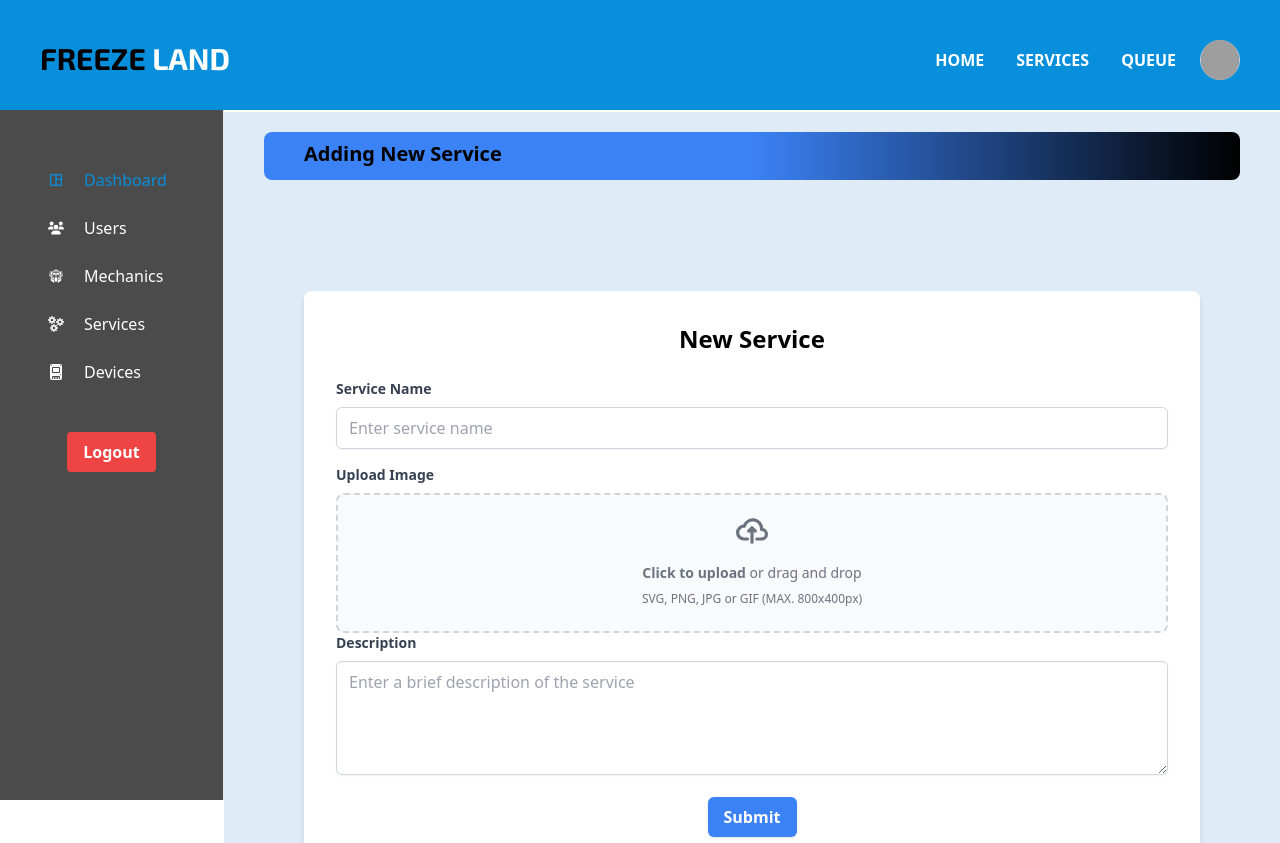
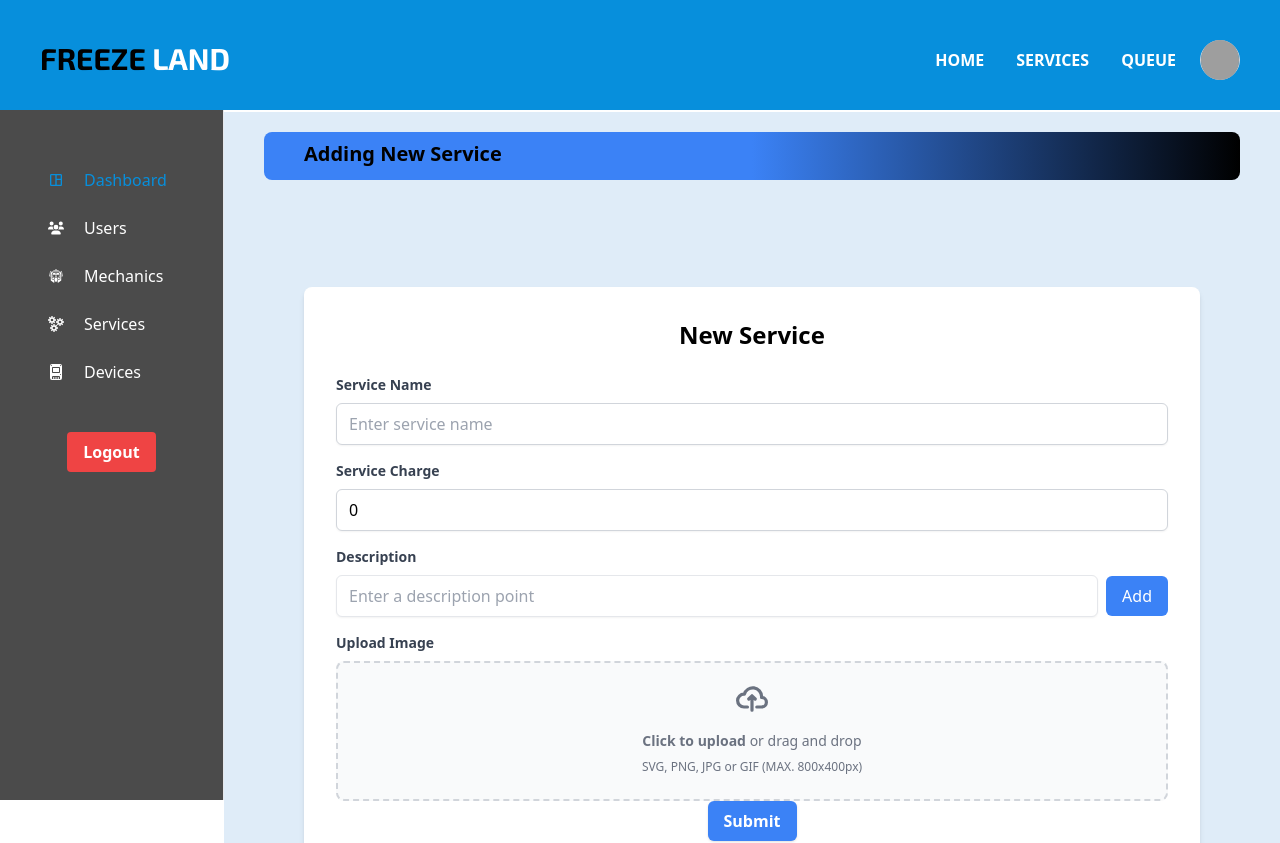
Before and after one commit to SandeeepS/FreezeLand-frontend, a React (Vite) app: page /admin/addNewService in a window 1280 px wide. Shown: the top 843 px of the page. Built offline with nearby package versions, Linux system fonts and the light colour scheme; sample sign-in values are in the browser's storage; grey boxes are pictures that could not be loaded.

Commit message:
re arraged the user service registration process and added additional information like service id userid into it

```diff
--- a/src/Api/errorHandler.ts
+++ b/src/Api/errorHandler.ts
@@ -17,7 +17,6 @@ const errorHandler = async (error: Error | AxiosError) => {
       console.log("Unauthorized error, logging out...");
       await logout();
       store.dispatch(userLogout())
-
       toast.error("Session expired. Please log in again.");
       return;
     }
--- a/src/App.tsx
+++ b/src/App.tsx
@@ -65,9 +65,6 @@ function App() {
             <Route path="/user/forget-password" element={<ForgetPassword />} />
           </Route>
 
-          {/* <Route path="/user" element={<UserLoggedIn />}>
-            <Route path="/user/homepage" element={<UserHomePage />} />
-          </Route> */}
 
           {/** new User layout */}
           <Route path="/user" element={<UserLoggedIn />}>
--- a/src/Pages/Admin/NewService.tsx
+++ b/src/Pages/Admin/NewService.tsx
@@ -1,17 +1,15 @@
 import React, { useState, useEffect } from "react";
-import imageCompression from "browser-image-compression";
 import { Formik } from "formik";
 import AdminHeader from "../../components/Admin/AdminHeader";
 import { ServiceListingValidation } from "../../components/Common/Validations";
-import { addService } from "../../Api/admin";
+import { addService, getS3SingUrl } from "../../Api/admin";
 import { useNavigate } from "react-router-dom";
 import LargeModal from "../../components/Common/LargeModal";
-import { FormikHelpers } from "formik";
-import { getS3SingUrl } from "../../Api/admin";
 
 export interface InewService {
   name: string;
-  discription: string;
+  discription: string[]; // Changed to an array of strings
+  serviceCharge: number; // Added serviceCharge field
   imageKey: string;
 }
 
@@ -26,17 +24,9 @@ const NewService: React.FC = () => {
   const [fileType, setFileType] = useState<string>("");
 
   const handleSubmit = async (values: InewService) => {
-    //craeting a change to pass the raw image to the backend
-    // const blob = await fetch(image).then((res) => res.blob());
-    // const file = new File([blob], "image.jpg", { type: blob.type });
     console.log("handlesubmit triggered");
     const response = await getS3SingUrl(fileName, fileType);
     if (response?.data.uploadURL) {
-      console.log("response is ", response);
-      console.log("upload url is ", response.data.uploadURL);
-      // Upload the image to S3 using the presigned URL
-      console.log("image firl type is ", imageFile?.type);
-      console.log("key from the backend is ",response.data.key);
       const uploadResponse = await fetch(response.data.uploadURL, {
         method: "PUT",
         headers: {
@@ -57,51 +47,32 @@ const NewService: React.FC = () => {
     }
   };
 
-  useEffect(() => {
-    const handleBeforeUnload = (event: BeforeUnloadEvent) => {
-      if (isFormDirty) {
-        event.preventDefault();
-        event.returnValue = "";
-      }
-    };
-    window.addEventListener("beforeunload", handleBeforeUnload);
-    return () => {
-      window.removeEventListener("beforeunload", handleBeforeUnload);
-    };
-  }, [isFormDirty]);
 
   const onImageChange = (
     event: React.ChangeEvent<HTMLInputElement>,
-    setFieldValue: FormikHelpers<InewService>["setFieldValue"]
+    setFieldValue: (field: string, value: any) => void
   ) => {
     if (event.target.files && event.target.files[0]) {
       const file = event.target.files[0];
       const fileLink = URL.createObjectURL(file);
-      console.log("file is ", file);
-      console.log("file link is ", fileLink);
       setFieldValue("image", file.name);
       setImageFile(file);
-      setImage(file);
+      setImage(fileLink);
       setFileName(file.name);
-      console.log("file name is ", file.name);
       setFileType(file.type);
-      console.log("file type is ", file.type);
     }
   };
 
   const handleCropComplete = (croppedImage: string) => {
     setImage(croppedImage);
-    console.log("corpped image is", image); // Set the cropped image
   };
 
   const handleClickedImage = (image: string): void => {
-    console.log("image clicked ");
     setModalImage(image);
     setIsModalOpen(!isModalOpen);
   };
 
   const closeModal = () => {
-    console.log("closed the modal");
     setIsModalOpen(false);
     setModalImage(undefined);
   };
@@ -113,8 +84,9 @@ const NewService: React.FC = () => {
         <Formik
           initialValues={{
             name: "",
-            discription: "",
-            image: "",
+            discription: [],
+            serviceCharge: 0,
+            imageKey: "",
           }}
           validationSchema={ServiceListingValidation}
           onSubmit={handleSubmit}
@@ -127,7 +99,27 @@ const NewService: React.FC = () => {
             errors,
             touched,
             setFieldValue,
-          }) => (
+          }) => {
+            const [newDescription, setNewDescription] = useState<string>("");
+
+            const addDescription = () => {
+              if (newDescription.trim()) {
+                setFieldValue("discription", [
+                  ...values.discription,
+                  newDescription.trim(),
+                ]);
+                setNewDescription("");
+              }
+            };
+
+            const removeDescription = (index: number) => {
+              const updatedDescriptions = values.discription.filter(
+                (_, i) => i !== index
+              );
+              setFieldValue("discription", updatedDescriptions);
+            };
+
+            return (
               <form
                 className="bg-white shadow-md rounded-lg p-8 w-full max-w-4xl"
                 onSubmit={(e) => {
@@ -140,6 +132,7 @@ const NewService: React.FC = () => {
                   New Service
                 </h2>
 
+                {/* Service Name */}
                 <div className="mb-4">
                   <label
                     className="block text-gray-700 text-sm font-bold mb-2"
@@ -168,20 +161,96 @@ const NewService: React.FC = () => {
                   )}
                 </div>
 
+                {/* Service Charge */}
+                <div className="mb-4">
+                  <label
+                    className="block text-gray-700 text-sm font-bold mb-2"
+                    htmlFor="serviceCharge"
+                  >
+                    Service Charge
+                  </label>
+                  <input
+                    id="serviceCharge"
+                    type="number"
+                    value={values.serviceCharge}
+                    onChange={(e) => {
+                      handleChange(e);
+                      setIsFormDirty(true);
+                    }}
+                    onBlur={handleBlur}
+                    placeholder="Enter service charge"
+                    className={`w-full px-3 py-2 border rounded-md shadow-sm focus:outline-none focus:ring focus:border-blue-500 ${
+                      errors.serviceCharge && touched.serviceCharge
+                        ? "border-red-500"
+                        : "border-gray-300"
+                    }`}
+                  />
+                  {errors.serviceCharge && touched.serviceCharge && (
+                    <small className="text-red-500">{errors.serviceCharge}</small>
+                  )}
+                </div>
+
+                {/* Description */}
+                <div className="mb-4">
                   <label
                     className="block text-gray-700 text-sm font-bold mb-2"
                     htmlFor="discription"
+                  >
+                    Description
+                  </label>
+                  <div className="flex items-center gap-2">
+                    <input
+                      type="text"
+                      value={newDescription}
+                      onChange={(e) => setNewDescription(e.target.value)}
+                      placeholder="Enter a description point"
+                      className="w-full px-3 py-2 border rounded-md shadow-sm focus:outline-none focus:ring focus:border-blue-500"
+                    />
+                    <button
+                      type="button"
+                      onClick={addDescription}
+                      className="px-4 py-2 bg-blue-500 text-white rounded-md hover:bg-blue-600"
+                    >
+                      Add
+                    </button>
+                  </div>
+                  {errors.discription && touched.discription && (
+                    <small className="text-red-500">{errors.discription}</small>
+                  )}
+                  <ul className="mt-2">
+                    {values.discription.map((desc, index) => (
+                      <li
+                        key={index}
+                        className="flex items-center justify-between bg-gray-100 p-2 rounded-md mb-2"
+                      >
+                        <span>{desc}</span>
+                        <button
+                          type="button"
+                          onClick={() => removeDescription(index)}
+                          className="text-red-500 hover:text-red-700"
+                        >
+                          Remove
+                        </button>
+                      </li>
+                    ))}
+                  </ul>
+                </div>
+
+                {/* Upload Image */}
+                <label
+                  className="block text-gray-700 text-sm font-bold mb-2"
+                  htmlFor="dropzone-file"
                 >
                   Upload Image
                 </label>
                 <div className="flex items-center justify-center w-full">
                   <label
                     htmlFor="dropzone-file"
-                  className="flex flex-col items-center justify-center w-full border-2 border-gray-300 border-dashed rounded-lg cursor-pointer bg-gray-50 dark:hover:bg-gray-700 dark:bg-gray-500 hover:bg-gray-100 dark:border-gray-600 dark:hover:border-gray-500 dark:hover:bg-gray-600"
+                    className="flex flex-col items-center justify-center w-full border-2 border-gray-300 border-dashed rounded-lg cursor-pointer bg-gray-50 hover:bg-gray-100"
                   >
                     <div className="flex flex-col items-center justify-center pt-5 pb-6">
                       <svg
-                      className="w-8 h-8 mb-4 text-gray-500 dark:text-gray-400"
+                        className="w-8 h-8 mb-4 text-gray-500"
                         aria-hidden="true"
                         xmlns="http://www.w3.org/2000/svg"
                         fill="none"
@@ -195,11 +264,11 @@ const NewService: React.FC = () => {
                           d="M13 13h3a3 3 0 0 0 0-6h-.025A5.56 5.56 0 0 0 16 6.5 5.5 5.5 0 0 0 5.207 5.021C5.137 5.017 5.071 5 5 5a4 4 0 0 0 0 8h2.167M10 15V6m0 0L8 8m2-2 2 2"
                         />
                       </svg>
-                    <p className="mb-2 text-sm text-gray-500 dark:text-gray-400">
-                      <span className="font-semibold">Click to upload</span> or
-                      drag and drop
+                      <p className="mb-2 text-sm text-gray-500">
+                        <span className="font-semibold">Click to upload</span>{" "}
+                        or drag and drop
                       </p>
-                    <p className="text-xs text-gray-500 dark:text-gray-400">
+                      <p className="text-xs text-gray-500">
                         SVG, PNG, JPG or GIF (MAX. 800x400px)
                       </p>
                     </div>
@@ -212,8 +281,8 @@ const NewService: React.FC = () => {
                     />
                   </label>
                 </div>
-              {errors.image && touched.image && (
-                <small className="text-red-500">{errors.image}</small>
+                {errors.imageKey && touched.imageKey && (
+                  <small className="text-red-500">{errors.imageKey}</small>
                 )}
                 {image && (
                   <div
@@ -228,34 +297,6 @@ const NewService: React.FC = () => {
                   </div>
                 )}
 
-              <div className="mb-4">
-                <label
-                  className="block text-gray-700 text-sm font-bold mb-2"
-                  htmlFor="discription"
-                >
-                  Description
-                </label>
-                <textarea
-                  id="discription"
-                  value={values.discription}
-                  onChange={(e) => {
-                    handleChange(e);
-                    setIsFormDirty(true);
-                  }}
-                  onBlur={handleBlur}
-                  placeholder="Enter a brief description of the service"
-                  className={`w-full px-3 py-2 border rounded-md shadow-sm focus:outline-none focus:ring focus:border-blue-500 ${
-                    errors.discription && touched.discription
-                      ? "border-red-500"
-                      : "border-gray-300"
-                  }`}
-                  rows={4}
-                ></textarea>
-                {errors.discription && touched.discription && (
-                  <small className="text-red-500">{errors.discription}</small>
-                )}
-              </div>
-
                 <div className="flex justify-center">
                   <button
                     type="submit"
@@ -265,7 +306,8 @@ const NewService: React.FC = () => {
                   </button>
                 </div>
               </form>
-          )}
+            );
+          }}
         </Formik>
       </div>
 
--- a/src/components/Common/Validations.tsx
+++ b/src/components/Common/Validations.tsx
@@ -87,8 +87,12 @@ export const AddressValidation = Yup.object({
 
 export const ServiceListingValidation = Yup.object({
   name: Yup.string().min(3).required("Service name is required"),
-  discription: Yup.string().min(3).required("Description is required"),
-  image: Yup.string().required("Image is required"),
+  discription: Yup.array()
+    .of(Yup.string().min(3, "Each description must be at least 3 characters"))
+    .min(1, "At least one description is required"),
+  serviceCharge: Yup.number()
+    .required("Service charge is required")
+    .min(1, "Service charge must be greater than zero"),
 });
 
 export const DeviceListingValidation = Yup.object({
--- a/src/components/User/ServiceList.tsx
+++ b/src/components/User/ServiceList.tsx
@@ -46,7 +46,7 @@ const ServiceList: React.FC = () => {
           OUR SERVICES
         </h1>
       </motion.div>
-      <div className=" flex-row m-28 mt-12  cursor-pointer justify-center items-center md:flex ">
+      <div className=" flex-row m-28 mt-12  cursor-pointer justify-center items-center md:flex">
         {services.map((service) => (
           <>
             <ServiceListingCard data={service} />
--- a/src/components/User/UserServiceRegisteration/AboutTheService.tsx
+++ b/src/components/User/UserServiceRegisteration/AboutTheService.tsx
@@ -7,7 +7,7 @@ interface ServiceCardProps {
 
 const AboutTheService:React.FC<ServiceCardProps> = ({title,points}) => {
   return (
-    <div className="bg-white shadow-lg rounded-lg p-6 max-w-md border">
+    <div className="bg-white shadow-lg rounded-lg p-6 max-w-md border mr-44 w-full">
     <h2 className="text-lg font-bold mb-4">{title}</h2>
     <ul className="space-y-3">
       {points.map((point, index) => (
--- a/src/components/User/UserServiceRegisteration/ServiceDetails.tsx
+++ b/src/components/User/UserServiceRegisteration/ServiceDetails.tsx
@@ -2,7 +2,7 @@ import React from "react";
 
 const ServiceDetails:React.FC = ({serviceImage,discription}) => {
   return (
-    <div className="md:w-[40%]">
+    <div className="serviceImage md:w-[45%]">
       <div className="md:mb-12 flex justify-center">
         <img src={serviceImage} alt="" />
       </div>
```
Also changed, not shown: src/Pages/User/Service.tsx (+5 -25 lines), src/interfaces/Iconcern.ts (+6 -1 lines). Lines whose indentation alone changed are shown as unchanged.
